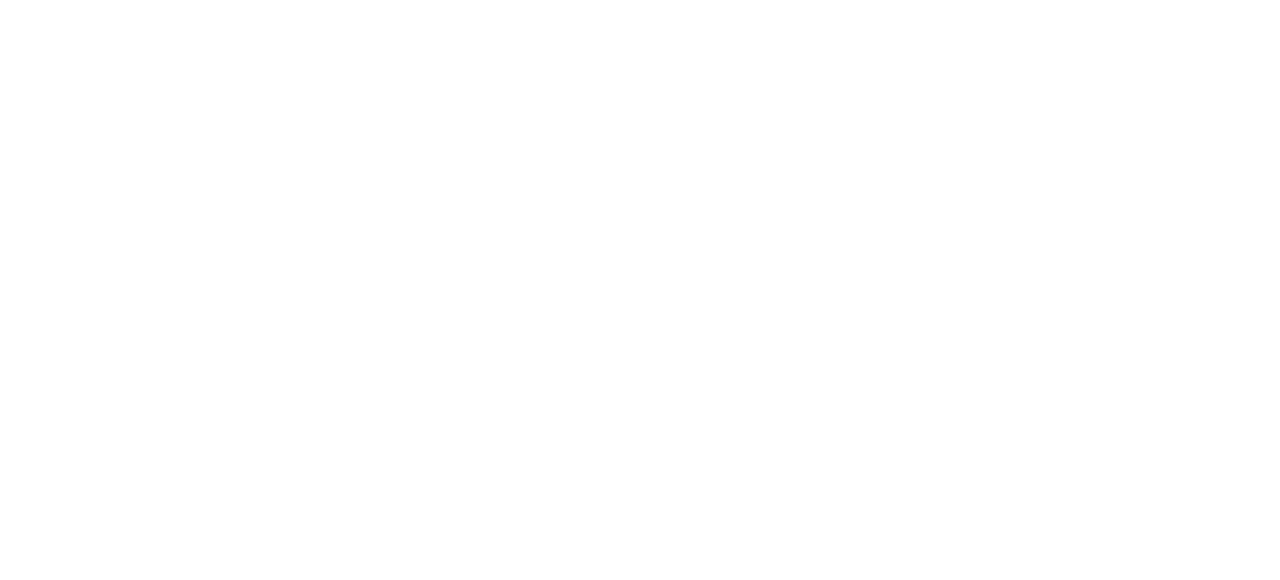
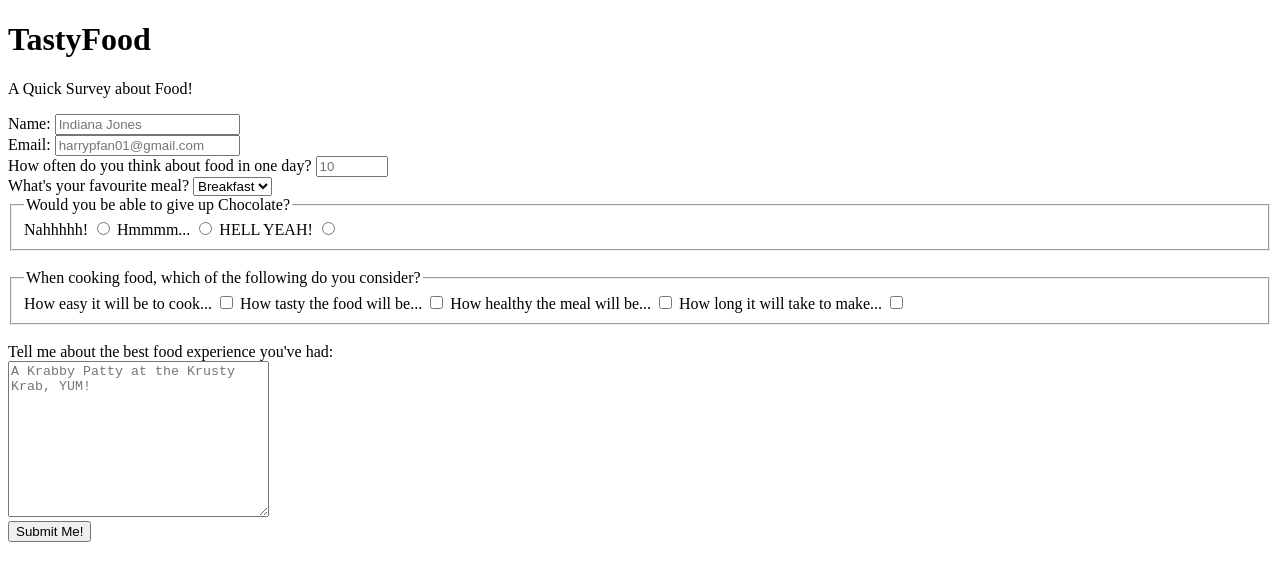
Before and after one commit to Alexreid95/Survey-Form, a plain HTML site: page index.html in a window 1280 px wide. Drawn offline with Linux system fonts and the light colour scheme.

Commit message:
Start markup for form Relates #5

```diff
--- a/index.html
+++ b/index.html
@@ -1,11 +1,80 @@
 <!DOCTYPE html>
 <html lang="en">
+
 <head>
     <meta charset="UTF-8">
     <meta name="viewport" content="width=device-width, initial-scale=1.0">
-    <title>SurveyForm</title>
+    <title>Survey Form</title>
+    <link rel="stylesheet" href="style.css">
 </head>
+
 <body>
+    <h1 id="title">TastyFood</h1>
+    <p id="description">A Quick Survey about Food!</p>
+
+    <form id="survey-form" target="_blank">
+
+        <!-- name input -->
+        <label for="name" id="name-label">Name:</label>
+        <input type="text" id="name" name="name" placeholder="Indiana Jones" required>
+        <br>
+
+        <!-- email input -->
+        <label for="email" id="email-label">Email:</label>
+        <input type="email" id="email" name="email" placeholder="harrypfan01@gmail.com">
+        <br>
+
+        <!-- number input -->
+        <label for="number" id="number-label">How often do you think about food in one day?</label>
+        <input type="number" id="number" name="number" min="0" max="1000" placeholder="10">
+        <br>
+
+        <!-- dropdown input-->
+        <label for="dropdown">What's your favourite meal?</label>
+        <select name="dropdown" id="dropdown">
+            <option value="breakfast">Breakfast</option>
+            <option value="lunch">Lunch</option>
+            <option value="dinner">Dinner</option>
+        </select>
+        <br>
+
+        <!-- radio field -->
+        <fieldset class="radio-field">
+            <legend>Would you be able to give up Chocolate?</legend>
+            <label for="no">Nahhhhh!</label>
+            <input type="radio" name="radio-input" id="no" value=No">
+            <label for="maybe">Hmmmm...</label>
+            <input type="radio" name="radio-input" id="maybe" value="Maybe">
+            <label for="yes">HELL YEAH!</label>
+            <input type="radio" name="radio-input" id="yes" value="Yes">
+        </fieldset>
+        <br>
+
+        <!-- checkbox field -->
+        <fieldset class="checkbox-field">
+            <legend>When cooking food, which of the following do you consider?</legend>
+            <label for="easy">How easy it will be to cook...</label>
+            <input type="checkbox" name="checkbox-input" id="easy" value="Easy!">
+            <label for="taste">How tasty the food will be...</label>
+            <input type="checkbox" name="checkbox-input" id="taste" value="Tasty!">
+            <label for="health">How healthy the meal will be...</label>
+            <input type="checkbox" name="checkbox-input" id="health" value="Healthy!">
+            <label for="long">How long it will take to make...</label>
+            <input type="checkbox" name="checkbox-input" id="long" value="Loooong!">
+        </fieldset>
+        <br>
+
+        <!-- textarea input -->
+        <label for="text-area">Tell me about the best food experience you've had:</label>
+        <br>
+        <textarea name="text-area" id="text-area" cols="30" rows="10"
+            placeholder="A Krabby Patty at the Krusty Krab, YUM!"></textarea>
+        <br>
+
+        <!-- submit -->
+        <input type="submit" id="submit" value="Submit Me!">
+    </form>
 
 </body>
+
 </html>
```
